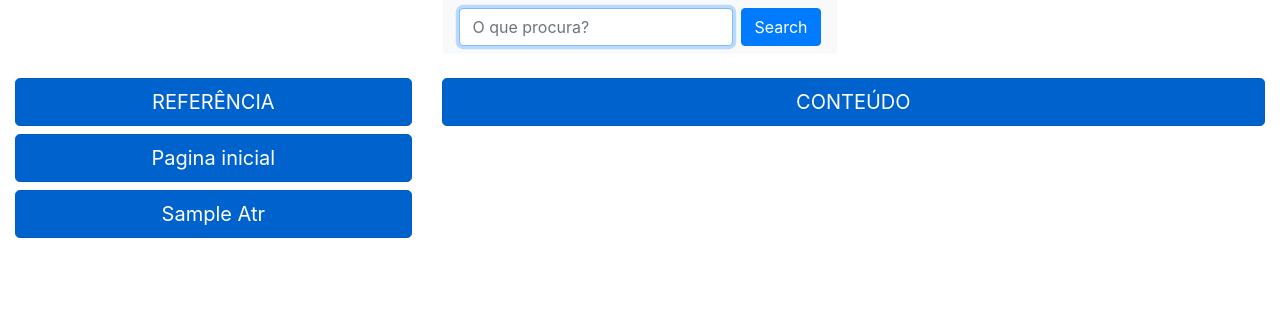
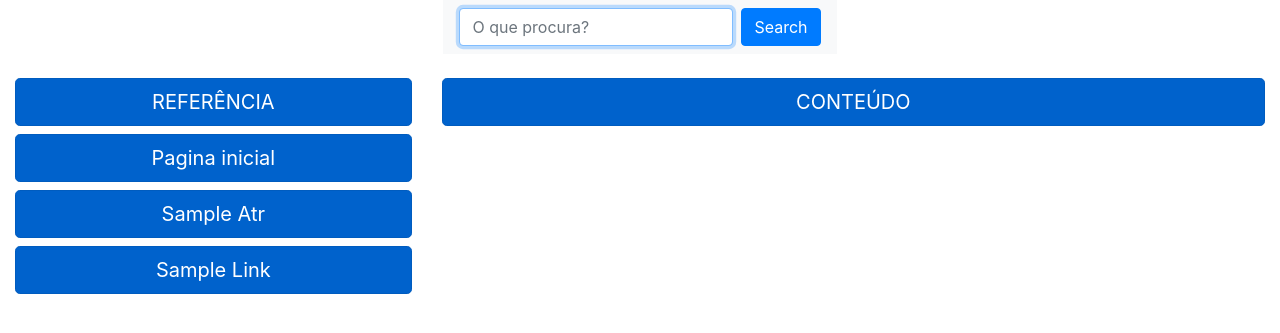
Before and after one commit to infsolution/visio, a Django app: template makevisio/templates/makevisio/page.html in a window 1280 px wide. Shown: the part 72-405 px from the top of the page. Run offline with Django 3.2, Linux system fonts and the light colour scheme; the template is opened without the code that fills it: most values are stand-ins (such as "Sample title", 1, 10 or a date in 2020); some libraries are stand-ins or nearby versions.

Commit message:
corrections of the bugs in contents e add funcions of show and desc links

```diff
--- a/makevisio/templates/makevisio/base.html
+++ b/makevisio/templates/makevisio/base.html
@@ -84,6 +84,18 @@ onload="audio_desc('{{page_desc.key}}')"
 			<audio src="{{ atr.name_audio }}" id="{{atr.id_name}}"></audio>
 		{% endfor %}
 	{% endif %}
+
+	{% if page_links %}
+
+	<!-- links aqui-->
+
+	{% for link in page_links %}
+	<audio src="{{ link.items.all.0.path_audio }}" id="{{link.items.all.0.path_audio}}"></audio>
+	<audio src="{{ link.name_audio }}" id="{{link.id_name}}"></audio>
+	{% endfor %}
+	<!--fim links-->
+		{% endif %}
+
 	{% if values %}
 		{% for atrlink in values %}
 			<audio src="{{ atrlink.displayLink_audio }}" id="{{atrlink.displayLink_id}}"></audio>
@@ -92,6 +104,8 @@ onload="audio_desc('{{page_desc.key}}')"
 		{% endfor %}
 
 	{% endif %}
+
+
 	<div class="container-fluid">
 		<nav class="navbar navbar-light bg-light">
 		  <!--a class="navbar-brand" href="{% url 'index' %}" onmouseover="audio_desc('home')">Makevisio</a-->
--- a/makevisio/templates/makevisio/page.html
+++ b/makevisio/templates/makevisio/page.html
@@ -21,6 +21,11 @@
 			{% endif %}
 			{% endwith %}
 			{% endfor %}
+			{% if page_links %}
+				{% for link in page_links %}
+				<span onmouseover="audio_desc('{{link.id_name}}')" onclick="show_content('show','{{link.items.all.0.id_description}}')" class="btn btn-primary btn-lg  btn-block active" role="button" aria-pressed="true">{{link.name|title}}</span>
+				{% endfor %}
+			{% endif %}
 				<!--span onmouseenter="audio_desc('content-resume')" onclick="show_content('show','links')" class="btn btn-primary btn-lg  btn-block active" role="button" aria-pressed="true">Links</span-->
         <!--span onmouseenter="audio_desc('content-resume')" onclick="show_content('show','{{page.h1}}')" class="btn btn-primary btn-lg  btn-block active" role="button" aria-pressed="true">Título página</span-->
     </div>
@@ -44,6 +49,18 @@
 			{% endif %}
 			{% endwith %}
 			{% endfor %}
+			{% if page_links %}
+				{% for link in page_links %}
+					<span  id="{{link.items.all.0.id_description}}" style="display: none" >
+					<p onmouseover="audio_desc('{{link.items.all.0.path_audio}}')">{{link.items.all.0.description}}</p>
+					<form method="POST" action="{% url 'link' %}">
+						{% csrf_token %}
+						<input type="hidden" name="link" value="{{link.items.all.0.id_description}}">
+						<input class="btn btn-primary btn-lg  btn-block active" type="submit" value="Visitar" onmouseover="audio_desc('visitar')">
+					</form>
+					</span>
+				{% endfor %}
+			{% endif %}
 		</div>
 	</div>
 {% endblock body %}
--- a/makevisio/views.py
+++ b/makevisio/views.py
@@ -32,7 +32,7 @@ def search_google(request):
 
 def get_page(request,url):
 	page = Page(url)
-	return render(request,'makevisio/page.html',{'page':page.list_page,})
+	return render(request,'makevisio/page.html',{'page':page.list_page,'page_links':page.list_links,})
 
 def get_page_link(request):
 	if request.POST.get('link'):
```
Also changed, not shown: makevisio/page.py (+7 -21 lines).
